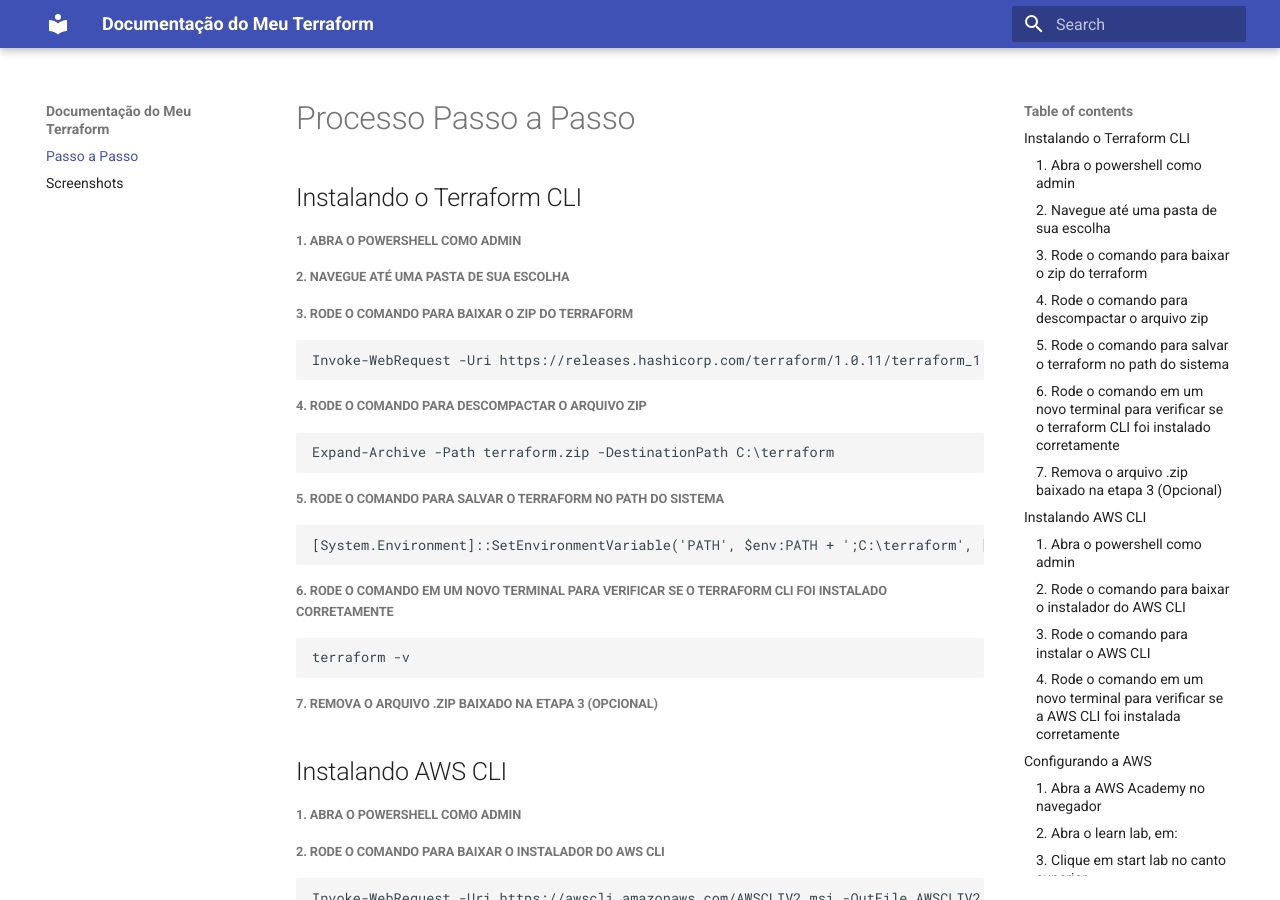
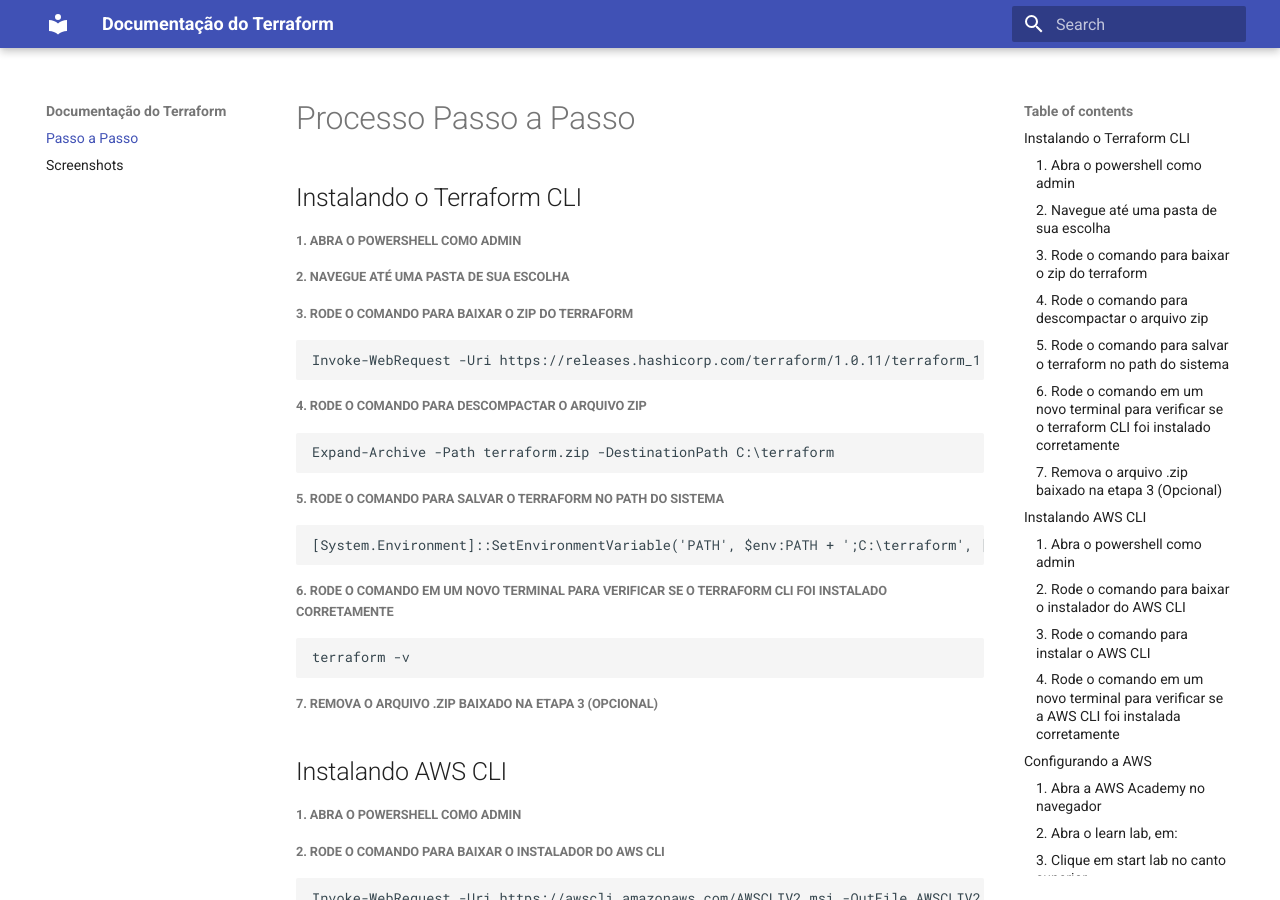
Before and after one commit to FelipeSaadi/terraform, an MkDocs documentation site: the page built from docs/index.md, in a window 1280 px wide and 900 px high. Built offline with MkDocs 1.6.1 and Material for MkDocs 9.7.7, drawn with Linux system fonts in a browser that asks for light colours.

Commit message:
feat: add new name

```diff
--- a/mkdocs.yml
+++ b/mkdocs.yml
@@ -1,4 +1,4 @@
-site_name: "Documentação do Meu Terraform"
+site_name: "Documentação do Terraform"
 theme:
   name: "material"
 nav:
```
Also changed, not shown: site/404.html, site/index.html, site/screenshots/index.html.
